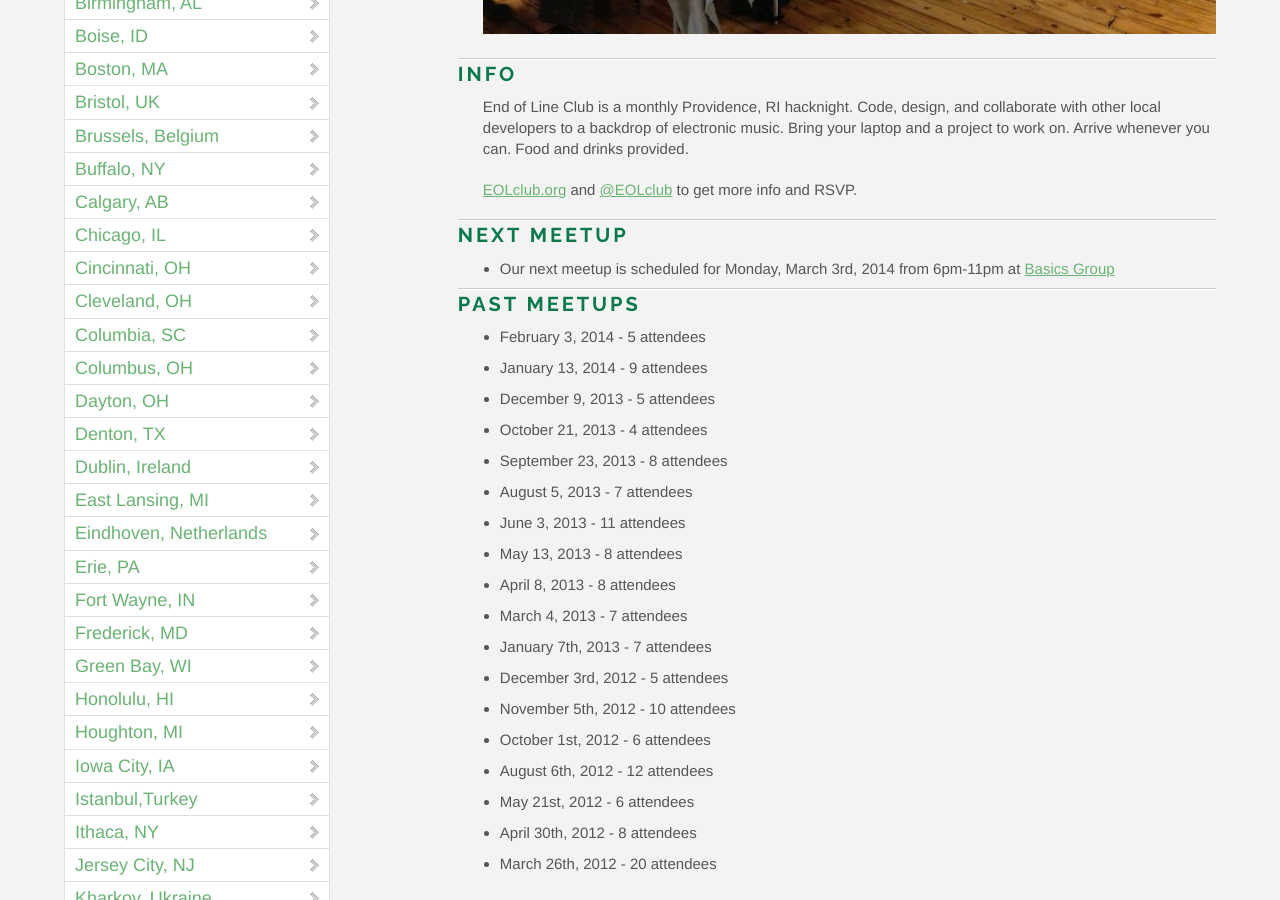
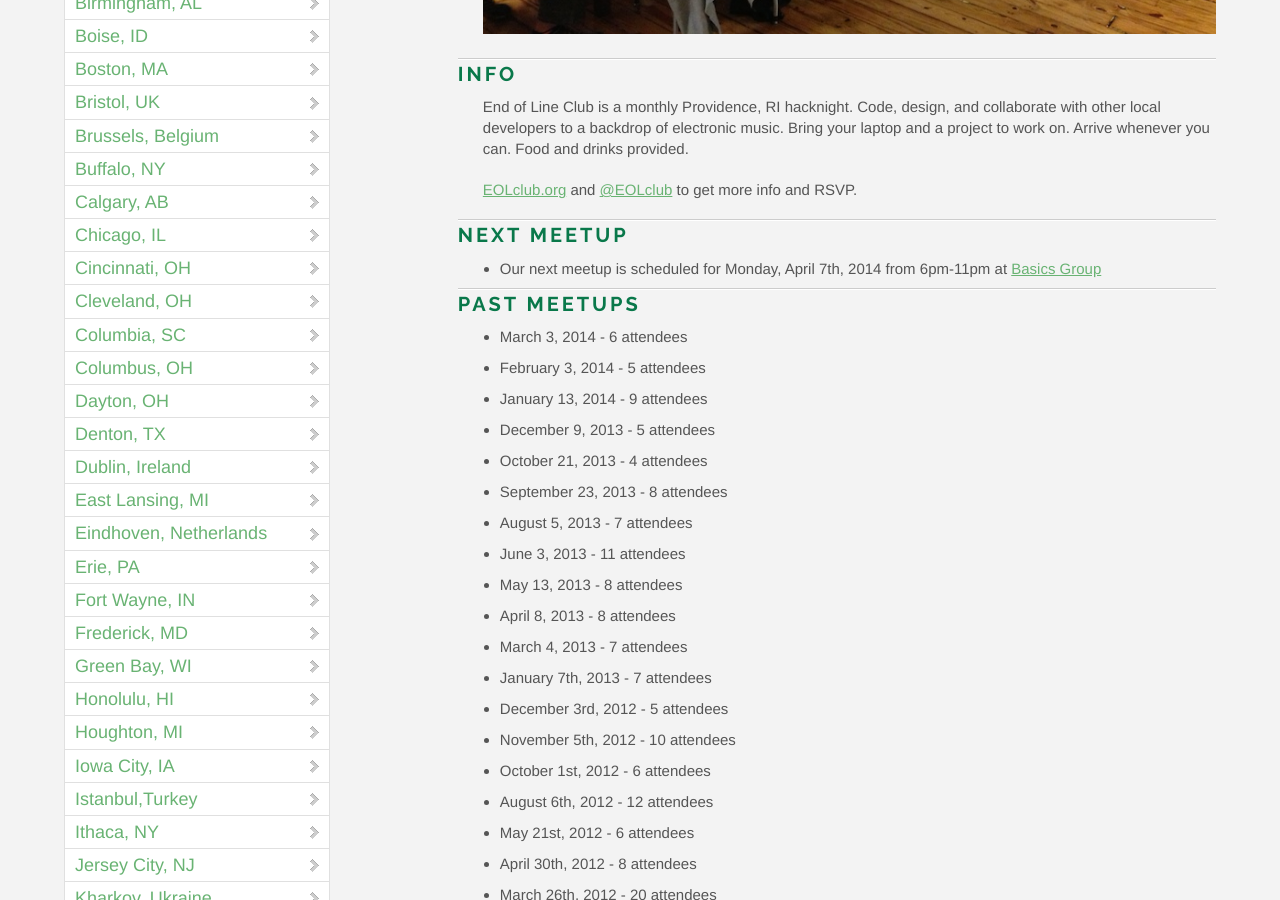
Before and after one commit to OpenHack/openhack.github.com, a Jekyll site: the page built from providence/index.markdown, in a window 1280 px wide and 900 px high, scrolled down 594 px. Built offline with Jekyll 4.4.1, drawn with Linux system fonts in a browser that asks for light colours; nearby versions of some CDN libraries; Markdown is read by kramdown in place of the engine named in the settings; comment, search, counter and statistics services are not loaded.

Commit message:
Update Providence after 3/3 meetup

```diff
--- a/providence/index.markdown
+++ b/providence/index.markdown
@@ -15,10 +15,11 @@ End of Line Club is a monthly Providence, RI hacknight. Code, design, and collab
 
 ### Next meetup
 
-* Our next meetup is scheduled for Monday, March 3rd, 2014 from 6pm-11pm at [Basics Group](http://basicsgroup.com)
+* Our next meetup is scheduled for Monday, April 7th, 2014 from 6pm-11pm at [Basics Group](http://basicsgroup.com)
 
 ### Past meetups
 
+* March 3, 2014 - 6 attendees
 * February 3, 2014 - 5 attendees
 * January 13, 2014 - 9 attendees
 * December 9, 2013 - 5 attendees
```
